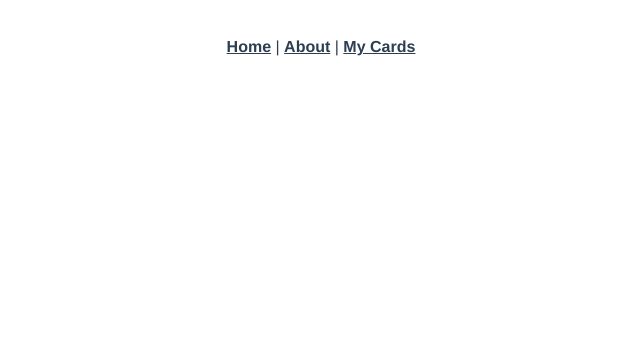
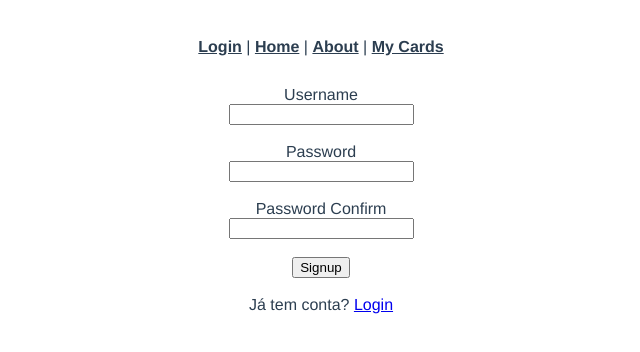
Before and after one commit to wilcymartavares/store_pokemon, a Vue app: page /signup in a window 1280 px wide. Shown: the top 352 px of the page, without its empty margins (319-959 px from the left). Built offline with nearby package versions, Linux system fonts and the light colour scheme; no server answers.

Commit message:
criação dos componentes 'login' e 'senha' suas rotas

```diff
--- a/src/App.vue
+++ b/src/App.vue
@@ -1,11 +1,20 @@
 <template>
-  <div id="nav">
-    <router-link to="/">Home</router-link> |
-    <router-link to="/about">About</router-link> |
-    <router-link to="/mycards">My Cards</router-link>
-  </div>
-  <router-view/>
+  <Header />
+  <router-view />
 </template>
+
+<script lang="ts">
+import { defineComponent } from 'vue';
+import Header from '@/components/Header.vue';
+
+export default defineComponent({
+  components: { Header },
+
+  setup() {
+    return {};
+  },
+});
+</script>
 
 <style lang="scss">
 #app {
--- /dev/null
+++ b/src/components/Header.vue
@@ -0,0 +1,24 @@
+<template>
+  <div id="nav">
+    <router-link to="/login">Login</router-link> |
+    <router-link to="/">Home</router-link> |
+    <router-link to="/about">About</router-link> |
+    <router-link to="/mycards">My Cards</router-link>
+  </div>
+</template>
+
+<script lang="ts">
+import { defineComponent } from 'vue';
+
+export default defineComponent({
+  components: {},
+
+  setup() {
+    return {};
+  },
+});
+</script>
+
+<!-- Add "scoped" attribute to limit CSS to this component only -->
+<style scoped lang="scss">
+</style>
--- a/src/modules/pokeDados.ts
+++ b/src/modules/pokeDados.ts
@@ -1,21 +1,23 @@
-import { readonly } from 'vue';
+import { reactive, readonly } from 'vue';
 import axios from 'axios';
 
-interface Data {
+interface Dados {
   pokemons: [];
 }
-const data: Data = {
+const dados: Dados = reactive({
   pokemons: [],
-};
+});
 
 axios.get('https://pokeapi.co/api/v2/pokemon?limit=151&offset=0').then((res) => {
-  data.pokemons = res.data.results;
-  console.log('tste 0', res);
+  console.log(res);
+  dados.pokemons = res.data.results;
+  console.log('tste 0', dados.pokemons);
 });
 
+console.log('datassss', dados.pokemons);
+
 export default function usePokeDados() {
-  console.log('datassss', data);
   return readonly({
-    data,
+    dados,
   });
 }
--- a/src/router/index.ts
+++ b/src/router/index.ts
@@ -1,12 +1,24 @@
 import { createRouter, createWebHistory, RouteRecordRaw } from 'vue-router';
 import Home from '../views/Home.vue';
 import MyCards from '../views/MyCards.vue';
+import Login from '../views/Login.vue';
+import Signup from '../views/Signup.vue';
 
 const routes: Array<RouteRecordRaw> = [
   {
     path: '/',
     name: 'Home',
     component: Home,
+  },
+  {
+    path: '/login',
+    name: 'Login',
+    component: Login,
+  },
+  {
+    path: '/signup',
+    name: 'Signup',
+    component: Signup,
   },
   {
     path: '/mycards',
--- a/src/views/About.vue
+++ b/src/views/About.vue
@@ -1,5 +1,5 @@
 <template>
   <div class="about">
-    <h1>This is an about page</h1>
+    <h1>About do Marketplace</h1>
   </div>
 </template>
--- a/src/views/Home.vue
+++ b/src/views/Home.vue
@@ -3,7 +3,6 @@
     <div v-for="(poke, index) in listData" :key="poke.url">
       <h1>{{index}} - {{poke.name}}</h1>
     </div>
-    <div>{{listData}}</div>
     <!-- <img alt="Vue logo" src="../assets/logo.png">
     <HelloWorld msg="Welcome to Your Vue.js + TypeScript App"/> -->
   </div>
@@ -19,6 +18,8 @@ export default defineComponent({
   setup() {
     const pokeDados = usePokeDados();
     console.log('dentro de home', pokeDados);
+    const listData = computed(() => pokeDados.dados.pokemons);
+    console.log('testando', listData);
     // const data = reactive({
     //   pokemons: [],
     // });
@@ -26,8 +27,6 @@ export default defineComponent({
     //   console.log(res);
     //   data.pokemons = res.data.results;
     // });
-    const listData = computed(() => pokeDados.data.pokemons);
-    console.log('testando', listData);
     return { listData };
   },
   // name: 'Home',
--- /dev/null
+++ b/src/views/Login.vue
@@ -0,0 +1,78 @@
+<template>
+  <div>
+    <div>Username</div>
+    <input
+      v-model="username"
+      ref="usernameElement"
+      type="text"
+      @keyup="usernameHandler"
+    />
+    <br />
+    <br />
+    <div>Password</div>
+    <input
+      v-model="password"
+      ref="passwordElement"
+      type="password"
+      @keyup="passwordHandler"
+    />
+    <br />
+    <br />
+    <div>
+      <button @click="login">Login</button>
+    </div>
+    <br />
+    <div>
+      Não tem conta? <router-link to="/signup">Cadastre-se aqui</router-link>
+    </div>
+  </div>
+</template>
+
+<script lang="ts">
+import {
+  defineComponent, reactive, ref, toRefs,
+} from 'vue';
+
+export default defineComponent({
+  components: {},
+
+  setup() {
+    const usernameElement = ref();
+    const passwordElement = ref();
+    const state = reactive({
+      username: '',
+      password: '',
+    });
+
+    const login = () => {
+      console.log('vamos fazer o login', state.username, state.password);
+    };
+
+    const usernameHandler = (event: KeyboardEvent) => {
+      if (event.key === 'Enter' && state.username) {
+        console.log('apertou enter, vai pro password', passwordElement.value);
+        passwordElement.value.focus();
+      }
+    };
+
+    const passwordHandler = (event: KeyboardEvent) => {
+      if (event.key === 'Enter' && state.username && state.password) {
+        login();
+      }
+    };
+
+    return {
+      ...toRefs(state),
+      login,
+      usernameHandler,
+      passwordHandler,
+      usernameElement,
+      passwordElement,
+    };
+  },
+});
+</script>
+
+<!-- Add "scoped" attribute to limit CSS to this component only -->
+<style scoped lang="scss">
+</style>
--- /dev/null
+++ b/src/views/Signup.vue
@@ -0,0 +1,121 @@
+<template>
+  <div>
+    <div>Username</div>
+    <input
+      v-model="username"
+      ref="usernameElement"
+      type="text"
+      @keyup="usernameHandler"
+    />
+    <div v-if="error.type === 'USERNAME'" class="signup-error">
+      {{ error.msg }}
+    </div>
+    <br />
+    <br />
+    <div>Password</div>
+    <input
+      v-model="password"
+      ref="passwordElement"
+      type="password"
+      @keyup="passwordHandler($event, 1)"
+    />
+    <br />
+    <br />
+    <div>Password Confirm</div>
+    <input
+      v-model="passwordConf"
+      ref="passwordConfElement"
+      type="password"
+      @keyup="passwordHandler($event, 2)"
+    />
+    <div v-if="error.type === 'PASSWORD'" class="signup-error">
+     {{ error.msg }}
+    </div>
+    <br />
+    <br />
+    <div>
+      <button @click="signup">Signup</button>
+    </div>
+    <br />
+    <div>Já tem conta? <router-link to="/login">Login</router-link></div>
+  </div>
+</template>
+
+<script lang="ts">
+import {
+  defineComponent, reactive, ref, toRefs,
+} from 'vue';
+
+export default defineComponent({
+  components: {},
+
+  setup() {
+    const usernameElement = ref();
+    const passwordElement = ref();
+    const passwordConfElement = ref();
+    const state = reactive({
+      username: '',
+      password: '',
+      passwordConf: '',
+      error: { type: '', msg: '' },
+    });
+
+    const signup = () => {
+      state.error.type = '';
+      state.error.msg = '';
+
+      if (!state.username) {
+        state.error.type = 'USERNAME';
+        state.error.msg = 'Bota teu nome aí cabra';
+        return;
+      }
+      if (!state.password) {
+        state.error.type = 'PASSWORD';
+        state.error.msg = 'Esquecesse da senha abestado';
+        return;
+      }
+      if (state.password !== state.passwordConf) {
+        state.error.type = 'PASSWORD';
+        state.error.msg = 'Olha direitinho aí e vê a diferença entre o password e a confirmação. Porque tão diferente rapaz!';
+        return;
+      }
+      console.log('vamos fazer o signup', state.username, state.password);
+    };
+
+    const usernameHandler = (event: KeyboardEvent) => {
+      if (event.key === 'Enter' && state.username) {
+        console.log('apertou enter, vai pro password', passwordElement.value);
+        passwordElement.value.focus();
+      }
+    };
+
+    const passwordHandler = (event: KeyboardEvent, number: number) => {
+      if (event.key !== 'Enter' || !state.username) {
+        return;
+      }
+      if (number === 1 && state.password) {
+        passwordConfElement.value.focus();
+      } else if (number === 2 && state.password && state.passwordConf) {
+        signup();
+      }
+    };
+
+    return {
+      ...toRefs(state),
+      signup,
+      usernameHandler,
+      passwordHandler,
+      usernameElement,
+      passwordElement,
+      passwordConfElement,
+    };
+  },
+});
+</script>
+
+<!-- Add "scoped" attribute to limit CSS to this component only -->
+<style scoped lang="scss">
+.signup-error {
+  color: red;
+}
+</style>
```
Also changed, not shown: src/components/HelloWorld.vue (deleted, +0 -35 lines), src/components/_Model.vue (added, +19 -0 lines).
